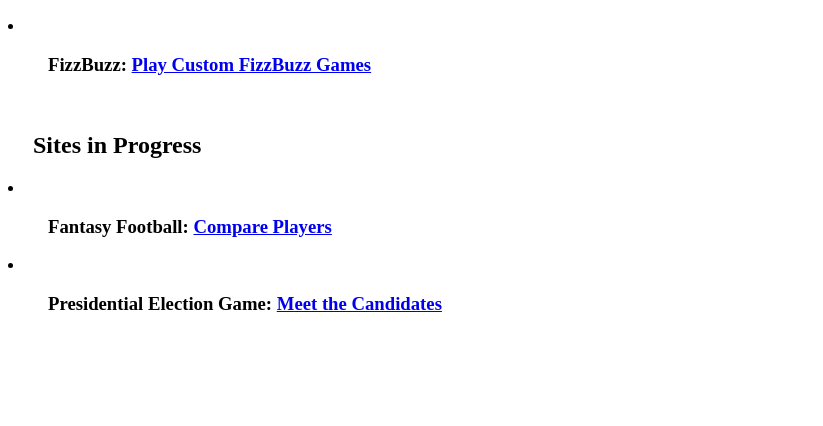
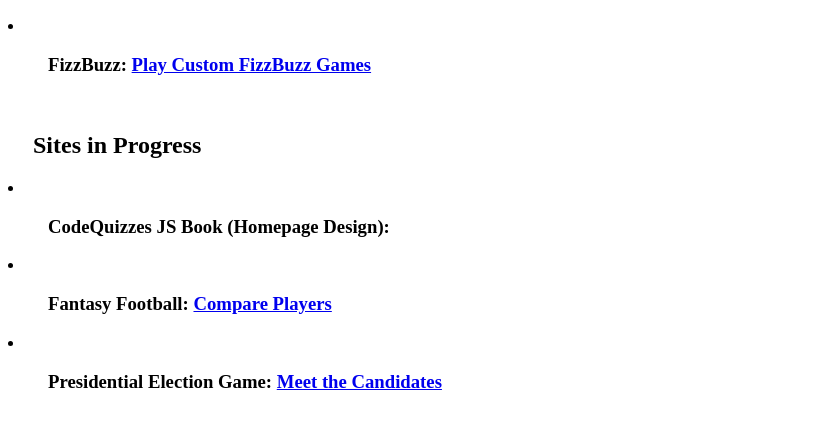
Before and after one commit to djres88/djres88.github.io, a plain HTML site: page index.html in a window 1280 px wide. Shown: the part 110-536 px from the top of the page, without its empty margins (0-823 px from the left). Drawn offline with Linux system fonts and the light colour scheme.

Commit message:
adding js book to links

```diff
--- a/index.html
+++ b/index.html
@@ -17,6 +17,7 @@
     <ul><h2>Current Sites</h2></ul>
       <li><h3>FizzBuzz: <a href="http://djres88.github.io/fizzbuzz">Play Custom FizzBuzz Games</a></h3></li><br>
     <ul><h2>Sites in Progress</h2></ul>
+      <li><h3>CodeQuizzes JS Book (Homepage Design): <a href="http://djres88.github.io/js-book-homepage"></a></h3></li>
       <li><h3>Fantasy Football: <a href=#>Compare Players</a></h3></li>
       <li><h3>Presidential Election Game: <a href=#>Meet the Candidates</a></h3></li>
   </body>
```
